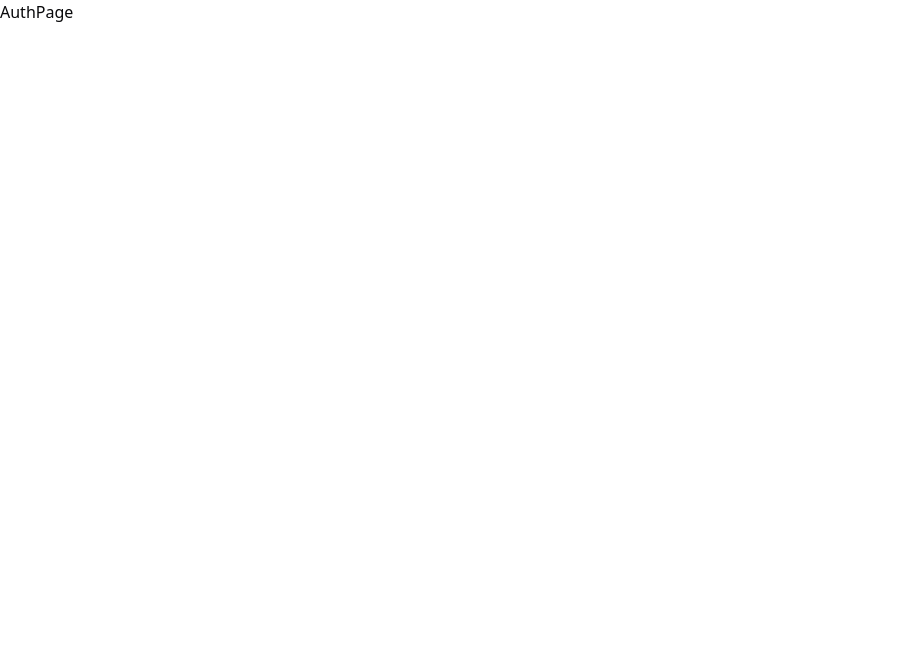
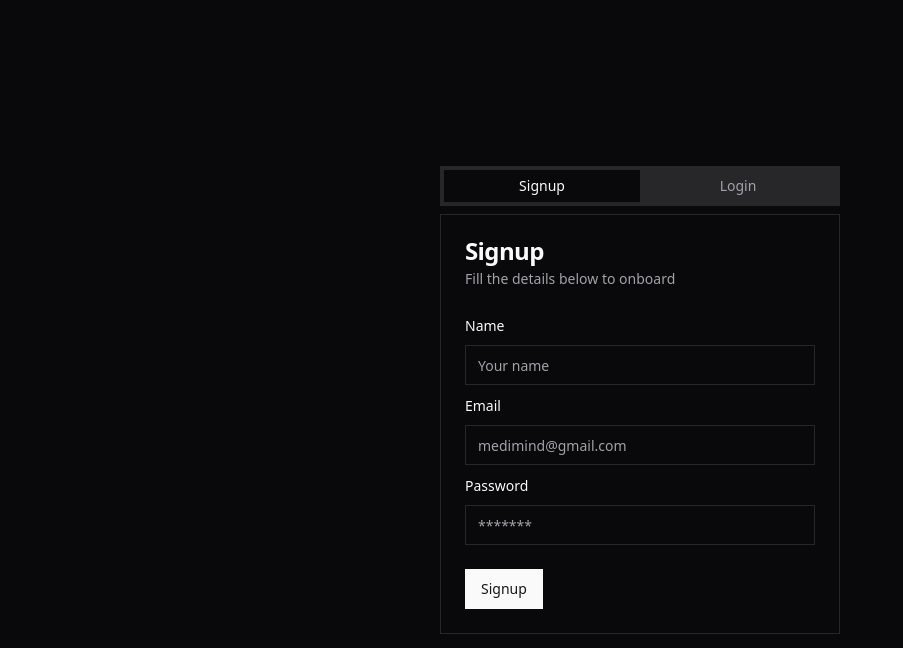
Before and after one commit to Shantanu7854/NITDGP1.0, a React (Vite) app in the folder client/: page /auth in a window 1280 px wide. Shown: the top 648 px of the page, without its empty margins (0-903 px from the left). Built offline with nearby package versions, Linux system fonts and the light colour scheme.

Commit message:
added auth page

```diff
--- a/client/src/index.css
+++ b/client/src/index.css
@@ -4,35 +4,33 @@
 
 @layer base {
   :root {
-    --background: 0 0% 100%;
-    --foreground: 240 10% 3.9%;
+    --background: 240 10% 3.9%;
+    --foreground: 0 0% 98%;
 
-    --card: 0 0% 100%;
-    --card-foreground: 240 10% 3.9%;
+    --card: 240 10% 3.9%;
+    --card-foreground: 0 0% 98%;
 
-    --popover: 0 0% 100%;
-    --popover-foreground: 240 10% 3.9%;
+    --popover: 240 10% 3.9%;
+    --popover-foreground: 0 0% 98%;
 
-    --primary: 240 5.9% 10%;
-    --primary-foreground: 0 0% 98%;
+    --primary: 0 0% 98%;
+    --primary-foreground: 240 5.9% 10%;
 
-    --secondary: 240 4.8% 95.9%;
-    --secondary-foreground: 240 5.9% 10%;
+    --secondary: 240 3.7% 15.9%;
+    --secondary-foreground: 0 0% 98%;
 
-    --muted: 240 4.8% 95.9%;
-    --muted-foreground: 240 3.8% 46.1%;
+    --muted: 240 3.7% 15.9%;
+    --muted-foreground: 240 5% 64.9%;
 
-    --accent: 240 4.8% 95.9%;
-    --accent-foreground: 240 5.9% 10%;
+    --accent: 240 3.7% 15.9%;
+    --accent-foreground: 0 0% 98%;
 
-    --destructive: 0 84.2% 60.2%;
+    --destructive: 0 62.8% 30.6%;
     --destructive-foreground: 0 0% 98%;
 
-    --border: 240 5.9% 90%;
-    --input: 240 5.9% 90%;
-    --ring: 240 10% 3.9%;
-
-    --radius: 0.5rem;
+    --border: 240 3.7% 15.9%;
+    --input: 240 3.7% 15.9%;
+    --ring: 240 4.9% 83.9%;
   }
 
   .dark {
--- a/client/src/pages/auth/index.tsx
+++ b/client/src/pages/auth/index.tsx
@@ -1,7 +1,97 @@
-import React from "react";
+import { Button } from "@/components/ui/button";
+import {
+  Card,
+  CardContent,
+  CardDescription,
+  CardFooter,
+  CardHeader,
+  CardTitle,
+} from "@/components/ui/card";
+import { Input } from "@/components/ui/input";
+import { Label } from "@/components/ui/label";
+import { Tabs, TabsContent, TabsList, TabsTrigger } from "@/components/ui/tabs";
+import { useEffect, useRef } from "react";
 
-const AuthPage = () => {
-  return <div>AuthPage</div>;
-};
-
-export default AuthPage;
+export default function Authpage() {
+  const signupRef = {
+    name: useRef<any>(),
+    email: useRef<any>(),
+    password: useRef<any>(),
+  };
+  const loginRef = { email: useRef<any>(), password: useRef<any>() };
+  return (
+    <div className="w-full flex items-center justify-center h-[100dvh]">
+      <Tabs defaultValue="account" className="w-[400px]">
+        <TabsList className="grid w-full grid-cols-2">
+          <TabsTrigger value="account">Signup</TabsTrigger>
+          <TabsTrigger value="password">Login</TabsTrigger>
+        </TabsList>
+        <TabsContent value="account">
+          <Card>
+            <CardHeader>
+              <CardTitle>Signup</CardTitle>
+              <CardDescription>
+                Fill the details below to onboard
+              </CardDescription>
+            </CardHeader>
+            <CardContent className="space-y-2">
+              <div className="space-y-2">
+                <Label htmlFor="name">Name</Label>
+                <Input id="name" ref={signupRef.name} placeholder="Your name" />
+              </div>
+              <div className="space-y-2">
+                <Label htmlFor="email">Email</Label>
+                <Input
+                  id="email"
+                  ref={signupRef.email}
+                  placeholder="medimind@gmail.com"
+                />
+              </div>
+              <div className="space-y-2">
+                <Label htmlFor="password">Password</Label>
+                <Input
+                  id="password"
+                  ref={signupRef.password}
+                  placeholder="*******"
+                  type="password"
+                />
+              </div>
+            </CardContent>
+            <CardFooter>
+              <Button>Signup</Button>
+            </CardFooter>
+          </Card>
+        </TabsContent>
+        <TabsContent value="password">
+          <Card>
+            <CardHeader>
+              <CardTitle>Login</CardTitle>
+            </CardHeader>
+            <CardContent className="space-y-2">
+              <div className="space-y-2">
+                <Label htmlFor="email">Email</Label>
+                <Input
+                  id="email"
+                  ref={loginRef.email}
+                  placeholder="medimind@gmail.com"
+                />
+              </div>
+              <div className="space-y-2">
+                <Label htmlFor="password">Password</Label>
+                <Input
+                  id="password"
+                  ref={loginRef.password}
+                  placeholder="*******"
+                  type="password"
+                />
+              </div>
+            </CardContent>
+            <CardFooter>
+              <Button>Login</Button>
+            </CardFooter>
+          </Card>
+        </TabsContent>
+      </Tabs>
+    </div>
+  );
+}
```
Also changed, not shown: client/.eslintrc.cjs.
